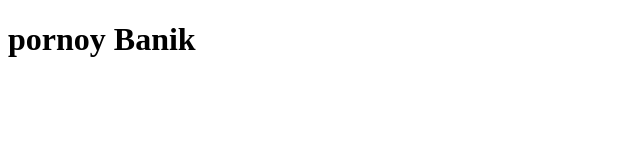
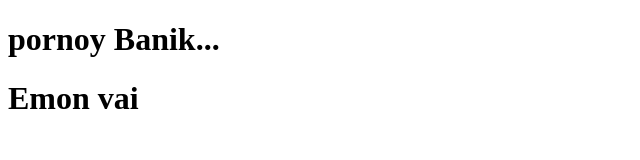
Before and after one commit to pronoybanik/git-file, a plain HTML site: page index.html in a window 1280 px wide. Shown: the whole page, without its empty margins (0-640 px from the left). Drawn offline with Linux system fonts and the light colour scheme.

Commit message:
pronoy commit

```diff
--- a/index.html
+++ b/index.html
@@ -9,7 +9,8 @@
 </head>
 
 <body>
-    <h1>pornoy Banik</h1>
+    <h1>pornoy Banik...</h1>
+    <h1>Emon vai</h1>
 </body>
 
 </html>
```
